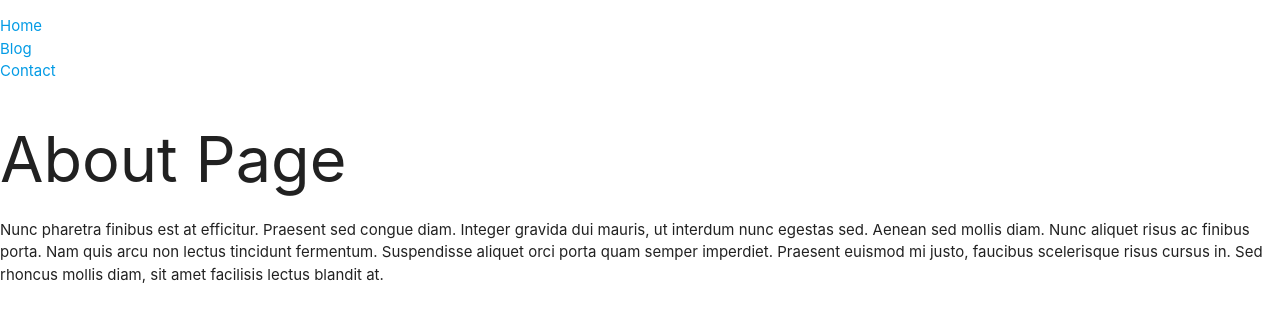
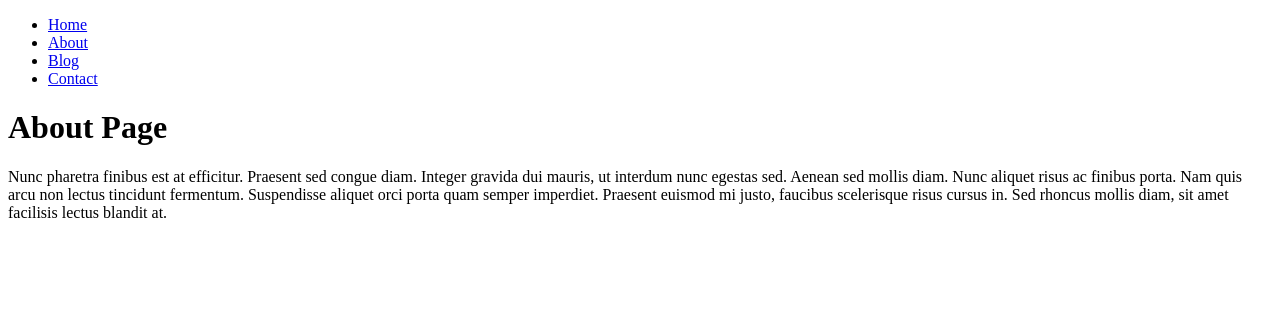
Before and after one commit to t-willis/react-portfolio, a React (Vite) app: page / in a window 1280 px wide. Shown: the top 320 px of the page. Built offline with nearby package versions, Linux system fonts and the light colour scheme.

Commit message:
commented out materialize, got ahead of myself

```diff
--- a/index.html
+++ b/index.html
@@ -4,12 +4,12 @@
     <meta charset="UTF-8" />
     <link rel="icon" type="image/svg+xml" href="/vite.svg" />
     <meta name="viewport" content="width=device-width, initial-scale=1.0" />
-    <title>Vite + React</title>
-    <link rel="stylesheet" href="https://cdnjs.cloudflare.com/ajax/libs/materialize/1.0.0/css/materialize.min.css">
+    <title>Taylor Willis's Portfolio</title>
+    <!-- <link rel="stylesheet" href="https://cdnjs.cloudflare.com/ajax/libs/materialize/1.0.0/css/materialize.min.css"> -->
   </head>
   <body>
     <div id="root"></div>
     <script type="module" src="/src/main.jsx"></script>
-    <script src="https://cdnjs.cloudflare.com/ajax/libs/materialize/1.0.0/js/materialize.min.js"></script>
+    <!-- <script src="https://cdnjs.cloudflare.com/ajax/libs/materialize/1.0.0/js/materialize.min.js"></script> -->
   </body>
 </html>
--- a/src/components/NavLinks.jsx
+++ b/src/components/NavLinks.jsx
@@ -1,5 +1,7 @@
 import { Link, useLocation } from 'react-router-dom';
 
+// Here we are using object destructuring assignment to pluck off our variables from the props object
+// We assign them to their own variable names
 function NavTabs() {
   const currentPage = useLocation().pathname;
 
@@ -17,18 +19,27 @@ function NavTabs() {
       </li>
       <li className="nav-item">
         <Link
-            to="/portfolio"
+          to="/About"
+          // Check to see if the currentPage is `About`, and if so we use the active link class from bootstrap. Otherwise, we set it to a normal nav-link
+          className={currentPage === '/About' ? 'nav-link active' : 'nav-link'}
+        >
+          About
+        </Link>
+      </li>
+      <li className="nav-item">
+        <Link
+          to="/Blog"
           // Check to see if the currentPage is `Blog`, and if so we use the active link class from bootstrap. Otherwise, we set it to a normal nav-link
-            className={currentPage === '/portfolio' ? 'nav-link active' : 'nav-link'}
+          className={currentPage === '/Blog' ? 'nav-link active' : 'nav-link'}
         >
           Blog
         </Link>
       </li>
       <li className="nav-item">
         <Link
-            to="/contact"
+          to="/Contact"
           // Check to see if the currentPage is `Contact`, and if so we use the active link class from bootstrap. Otherwise, we set it to a normal nav-link
-            className={currentPage === '/contact' ? 'nav-link active' : 'nav-link'}
+          className={currentPage === '/Contact' ? 'nav-link active' : 'nav-link'}
         >
           Contact
         </Link>
```
Lines whose indentation alone changed are shown as unchanged.
